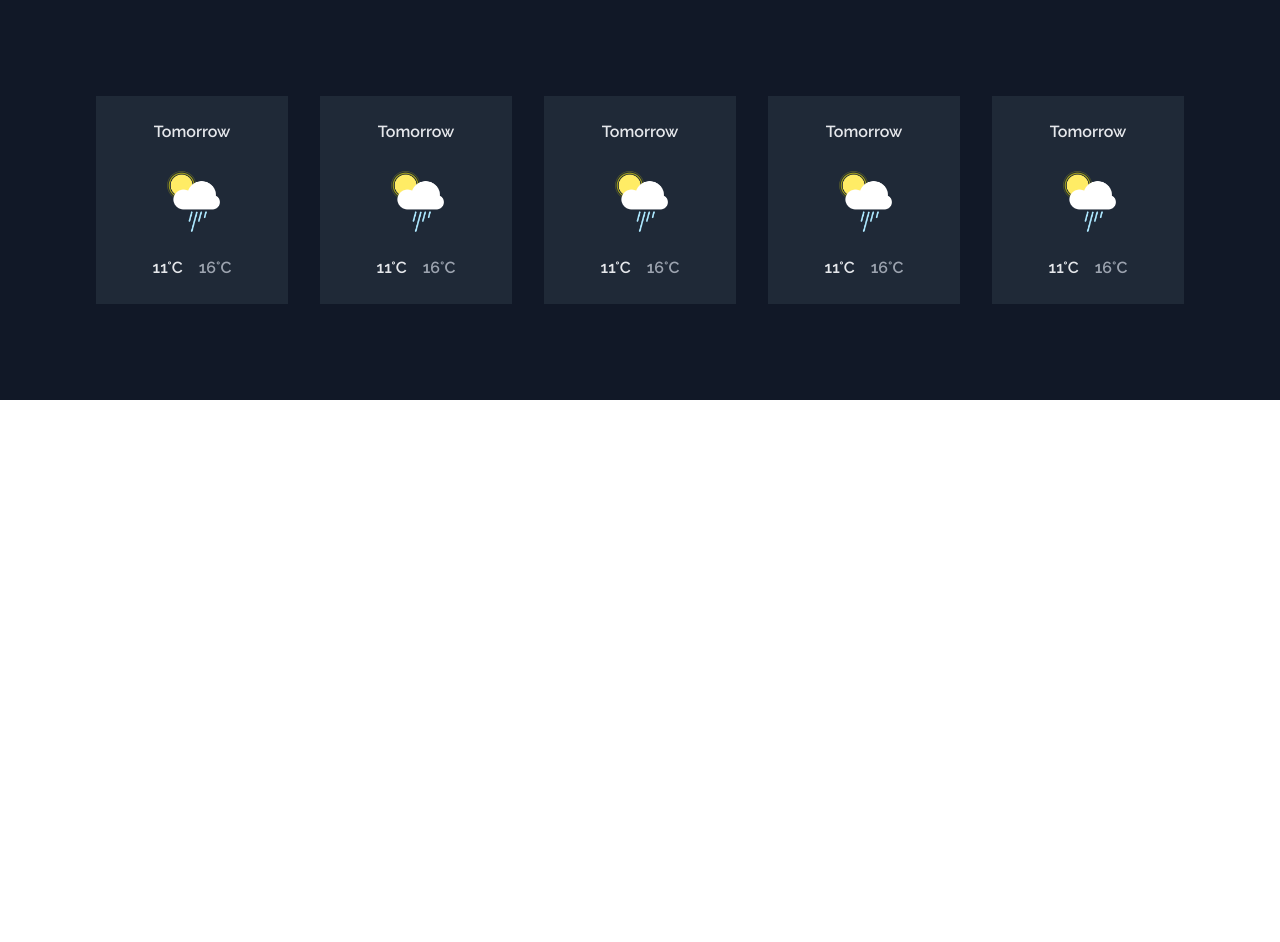
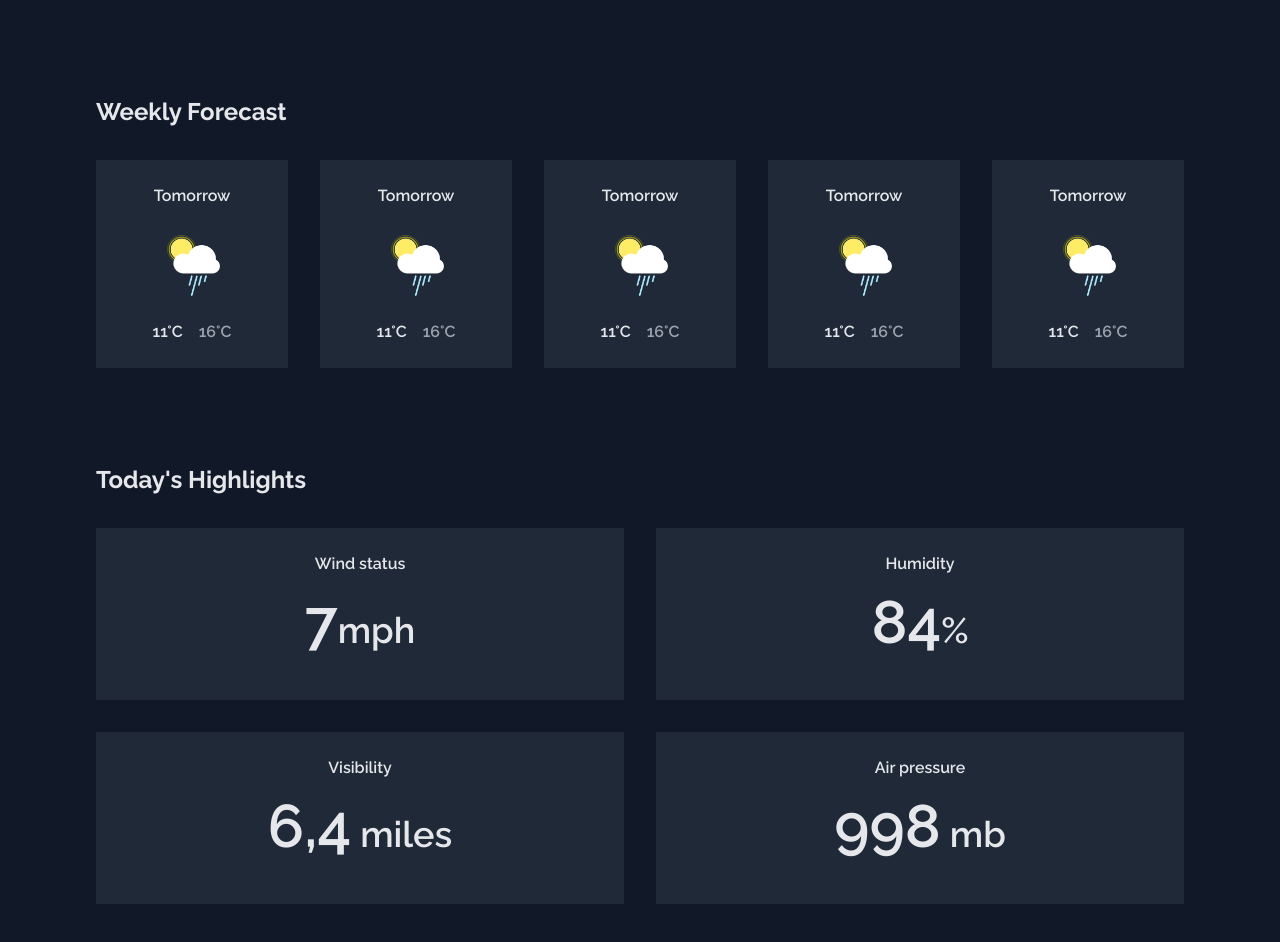
Before and after one commit to bk20dev/weather-app, a React (Create React App) app: page / in a window 1280 px wide. Shown: the top 942 px of the page. Before the commit the page ends 800 px from the top, so only its background shows below. Built offline with nearby package versions, Linux system fonts and the light colour scheme.

Commit message:
Added Highlights component

```diff
--- /dev/null
+++ b/src/components/WeatherDetails/Highlights.jsx
@@ -0,0 +1,15 @@
+import HighlightsCard from './HighlightsCard';
+
+const Highlights = () => (
+  <div>
+    <p className="text-2xl font-bold text-gray-200 mb-8">Today's Highlights</p>
+    <div className="grid grid-cols-2 gap-8">
+      <HighlightsCard name="Wind status" value="7" unit="mph"></HighlightsCard>
+      <HighlightsCard name="Humidity" value="84" unit="%"></HighlightsCard>
+      <HighlightsCard name="Visibility" value="6,4" unit=" miles" />
+      <HighlightsCard name="Air pressure" value="998" unit=" mb" />
+    </div>
+  </div>
+);
+
+export default Highlights;
--- /dev/null
+++ b/src/components/WeatherDetails/HighlightsCard.jsx
@@ -0,0 +1,12 @@
+const HighlightsCard = ({ name, value, unit, children }) => (
+  <div className="flex flex-col gap-4 bg-gray-800 text-gray-200 text-center font-semibold p-6 w-full">
+    <p>{name}</p>
+    <p className="text-4xl mb-6">
+      <span className="text-6xl">{value}</span>
+      {unit}
+    </p>
+    {children}
+  </div>
+);
+
+export default HighlightsCard;
--- a/src/components/WeatherDetails/WeatherDetails.jsx
+++ b/src/components/WeatherDetails/WeatherDetails.jsx
@@ -1,8 +1,10 @@
+import Highlights from './Highlights';
 import WeeklyForecast from './WeeklyForecast';
 
 const WeatherDetails = () => (
   <div className="bg-gray-900 p-24">
     <WeeklyForecast />
+    <Highlights />
   </div>
 );
 
--- a/src/components/WeatherDetails/WeeklyForecast.jsx
+++ b/src/components/WeatherDetails/WeeklyForecast.jsx
@@ -1,12 +1,15 @@
 import DailyForecast from './DailyForecast';
 
 const WeeklyForecast = () => (
-  <div className="flex gap-8">
-    <DailyForecast date="Tomorrow" abbr="s" min={11} max={16} unit="C" />
-    <DailyForecast date="Tomorrow" abbr="s" min={11} max={16} unit="C" />
-    <DailyForecast date="Tomorrow" abbr="s" min={11} max={16} unit="C" />
-    <DailyForecast date="Tomorrow" abbr="s" min={11} max={16} unit="C" />
-    <DailyForecast date="Tomorrow" abbr="s" min={11} max={16} unit="C" />
+  <div>
+    <p className="text-2xl font-bold text-gray-200 mb-8">Weekly Forecast</p>
+    <div className="flex gap-8 mb-24">
+      <DailyForecast date="Tomorrow" abbr="s" min={11} max={16} unit="C" />
+      <DailyForecast date="Tomorrow" abbr="s" min={11} max={16} unit="C" />
+      <DailyForecast date="Tomorrow" abbr="s" min={11} max={16} unit="C" />
+      <DailyForecast date="Tomorrow" abbr="s" min={11} max={16} unit="C" />
+      <DailyForecast date="Tomorrow" abbr="s" min={11} max={16} unit="C" />
+    </div>
   </div>
 );
 
```
